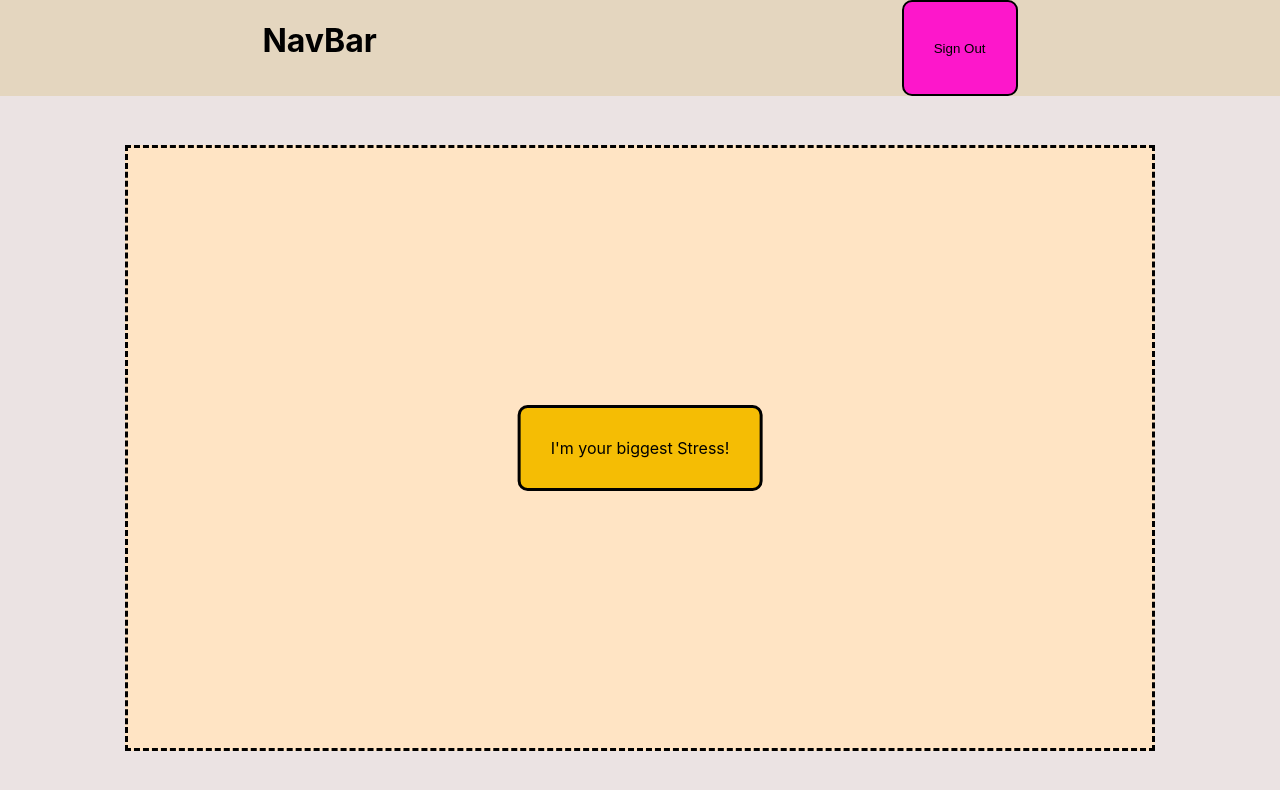
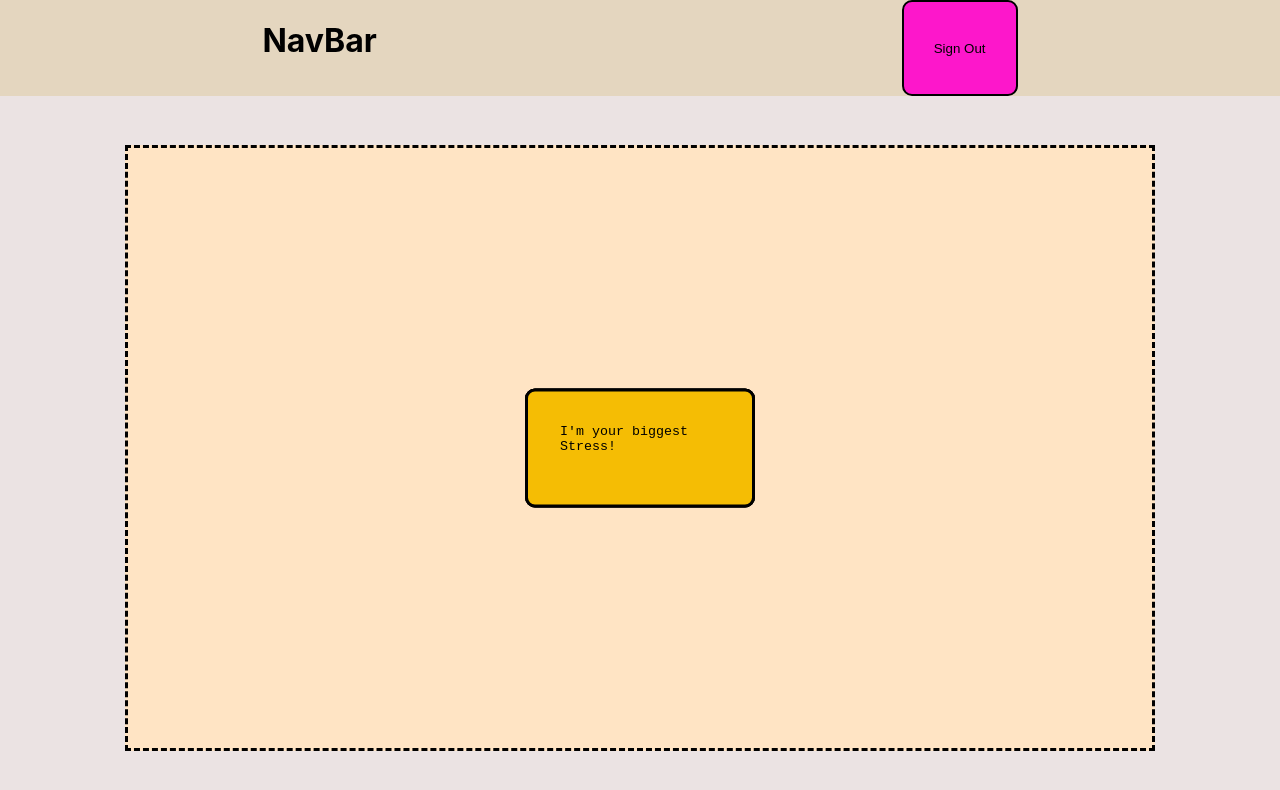
Before and after one commit to theromanhinds/StressBoard, a React (Create React App) app: page / in a window 1280 px wide. Shown: the top 790 px of the page. Built offline with nearby package versions, Linux system fonts and the light colour scheme.

Commit message:
drag disable reenable on focus

```diff
--- a/src/App.css
+++ b/src/App.css
@@ -61,8 +61,14 @@
 
   background-color: rgb(245, 189, 4);
   z-index: 0;
+}
 
-
+.Input {
+  resize: none;
+  overflow: hidden;
+  background-color: transparent;
+  border: none;
+  outline: none;
 }
 
 .NavBarDiv {
--- a/src/App.js
+++ b/src/App.js
@@ -8,9 +8,13 @@ function App() {
 
   const [signedIn, setSignedIn] = useState(true);
 
+  function signHandler() {
+    setSignedIn(current => !current);
+  }
+
   return (
     <div className="App">
-      {signedIn ? <StressBoard/> : <SignedOut/>}
+      {signedIn ? <StressBoard signHandler={signHandler}/> : <SignedOut signHandler={signHandler}/>}
     </div>
 
   );
--- a/src/Components/NavBar.js
+++ b/src/Components/NavBar.js
@@ -1,11 +1,11 @@
 import React from 'react'
 import '../App.css'
 
-function NavBar() {
+function NavBar({signHandler}) {
   return (
     <div className='NavBarDiv'>
         <h1>NavBar</h1>
-        <button className='SignButton'>Sign Out</button>
+        <button className='SignButton' onClick={() => signHandler()}>Sign Out</button>
     </div>
   )
 }
--- a/src/Components/StressCard.js
+++ b/src/Components/StressCard.js
@@ -4,25 +4,34 @@ import StressCards from './StressCards';
 
 import '../App.css';
 
-function StressCard({id, text, selected, updateSelected}) {
-
-  // const [isActive, setIsActive] = useState(false);
+function StressCard({id,
+   text, selected, typing, updateSelected,
+   handleChange, handleFocus, handleBlur}) {
 
   function setSelected(id){
-    // console.log(`Card ${id} selected!`);
-    // setIsActive(current => !current);
     updateSelected(id);
   }
-
   return (
-      <Draggable bounds='.StressCardsRange' positionOffset={{ x: '-50%', y: '-50%' }}>
+      <Draggable
+      /*bounds='.StressCardsRange'*/
+      positionOffset={{ x: '-50%', y: '-50%' }}
+      disabled = {typing ? true : false}
+      >
         <div className='StressCard' onClick={() => setSelected(id)}
         style={{
           backgroundColor: selected ? 'salmon' : '',
           color: selected ? 'white' : '',
           zIndex: selected ? '10' : '',
         }}>
-          {text}
+          <textarea
+          className='Input'
+          onChange={(e) => handleChange(e)}
+          maxlength="60"
+          rows={3} cols={20}
+          onFocus={() => handleFocus(id)}
+          onBlur={() => handleBlur(id)}>
+            {text}
+            </textarea>
         </div>
       </Draggable>
   )
--- a/src/Components/StressCards.js
+++ b/src/Components/StressCards.js
@@ -5,16 +5,22 @@ import Draggable from 'react-draggable';
 
 import '../App.css'
 
-function StressCards({cards, addCard, updateSelected}) {
+function StressCards({cards,
+  addCard, updateSelected, handleChange,
+  handleFocus, handleBlur}) {
 
   return (
-    <div className='StressCardsRange' /*onClick={() => addCard()}*/>
+    <div className='StressCardsRange' onClick={(event) => addCard(event)}>
         {cards.map((card) => (
         <StressCard
           text={card.text}
           selected={card.selected}
           id={card.id}
-          updateSelected={updateSelected}/>
+          typing={card.typing}
+          updateSelected={updateSelected}
+          handleChange={handleChange}
+          handleFocus={handleFocus}
+          handleBlur={handleBlur}/>
         ))}
     </div>
   )
--- a/src/Pages/SignedOut.js
+++ b/src/Pages/SignedOut.js
@@ -1,11 +1,11 @@
 import React from 'react'
 
-function SignedOut() {
+function SignedOut({signHandler}) {
 
   return (
     <div>
         <h1>You are signed out! Sign in below:</h1>
-        <button>Sign In</button>
+        <button onClick={() => signHandler()}>Sign In</button>
     </div>
   )
 }
--- a/src/Pages/StressBoard.js
+++ b/src/Pages/StressBoard.js
@@ -8,7 +8,7 @@ import { nanoid } from 'nanoid';
 import '../App.css';
 
 //renders the main page component the user uses
-function StressBoard() {
+function StressBoard({signHandler}) {
 
   //dynamic array of StressCard data
   const [cards, setCards] = useState([
@@ -16,16 +16,19 @@ function StressBoard() {
       id: nanoid(),
       text: "I'm a new Stress!",
       selected: false,
+      typing: false
     },
     {
       id: nanoid(),
       text: "I'm another Stress!",
       selected: false,
+      typing: false
     },
     {
       id: nanoid(),
       text: "I'm your biggest Stress!",
       selected: false,
+      typing: false
     }
   ])
 
@@ -42,22 +45,65 @@ function StressBoard() {
   }
 
   //initializes new StressCards array and replaces state
-  function addCard() {
-    console.log("Board Clicked!");
-    // const newCard = {
-    //   text: "I'm a new Stress!",
-    //   selected: false
+  function addCard(event) {
+    if (event.target === event.currentTarget) {
+
+      console.log("Board Selected!");
+    //   const newCard = {
+    //     id: nanoid(),
+    //     text: "I'm an additional Stress!",
+    //     selected: false,
+    //     typing: false
+    //   }
+    //   const newCards = [...cards, newCard];
+    //   setCards(newCards);
     // }
-    // const newCards = [...cards, newCard];
-    // setCards(newCards);
+
+    setCards(cards.map(card => {
+        return {...card, selected: false};
+    }))
+
+    }
+  }
+
+  function handleChange(e) {
+    setCards(cards.map(card => {
+      if (card.selected === true) {
+        return {...card, text: e.target.value}
+      } else {
+        return card;
+      }
+
+    }))
+  }
+
+  function handleFocus(id) {
+    setCards(cards.map(card => {
+      if (card.id === id) {
+        return {...card, typing: true}
+      } else {
+        return card;
+      }
+    }))
+  }
+
+  function handleBlur(id) {
+    setCards(cards.map(card => {
+      if (card.id === id) {
+        return {...card, typing: false}
+      } else {
+        return card;
+      }
+    }))
   }
 
   return (
     <div className='Board'>
-        <NavBar/>
+        <NavBar signHandler={signHandler}/>
         <div className='BoardAreaDiv'>
           <StressCards addCard={addCard} cards={cards}
-          updateSelected={updateSelected}/>
+          updateSelected={updateSelected} handleChange={handleChange}
+          handleFocus={handleFocus} handleBlur={handleBlur}/>
         </div>
     </div>
   )
```
